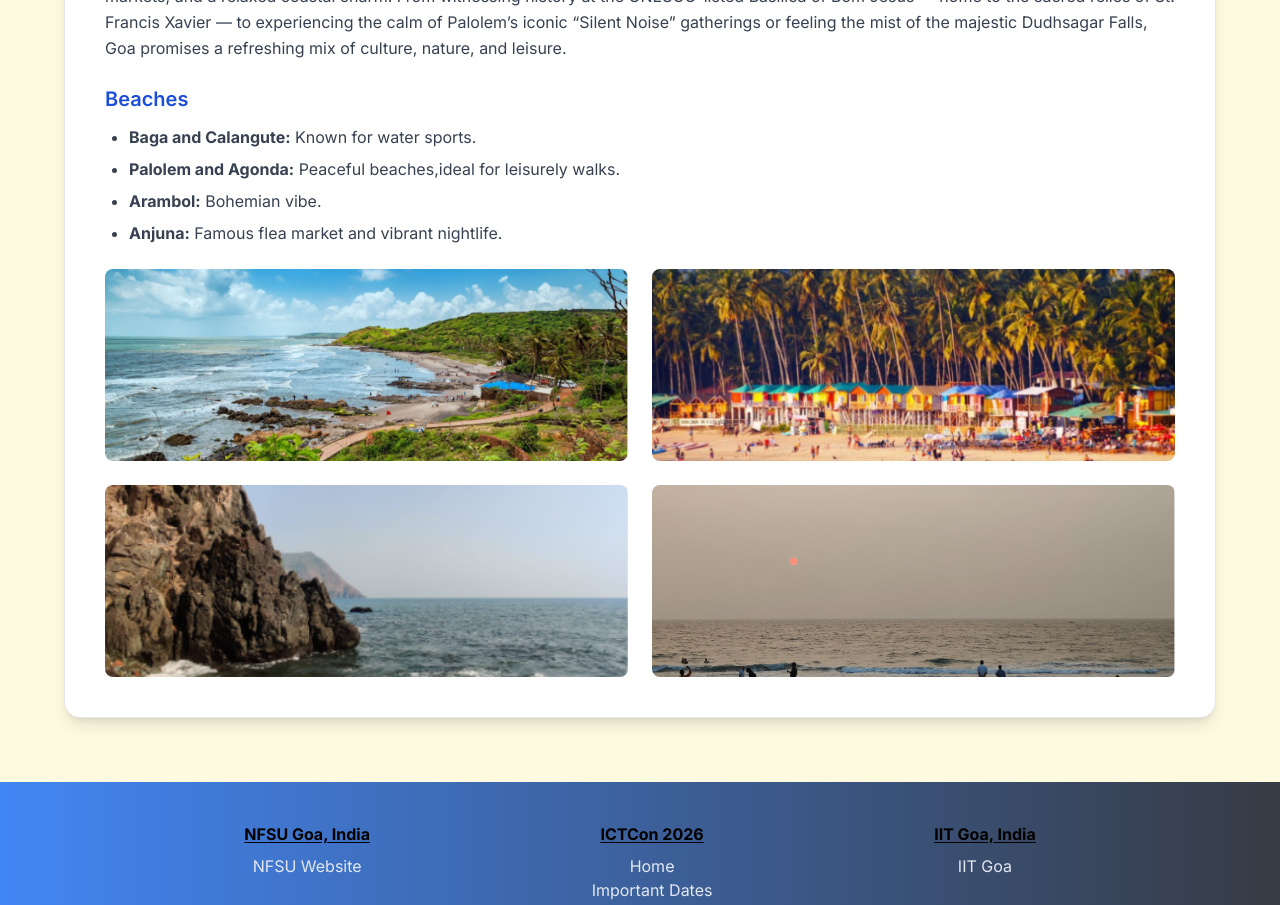
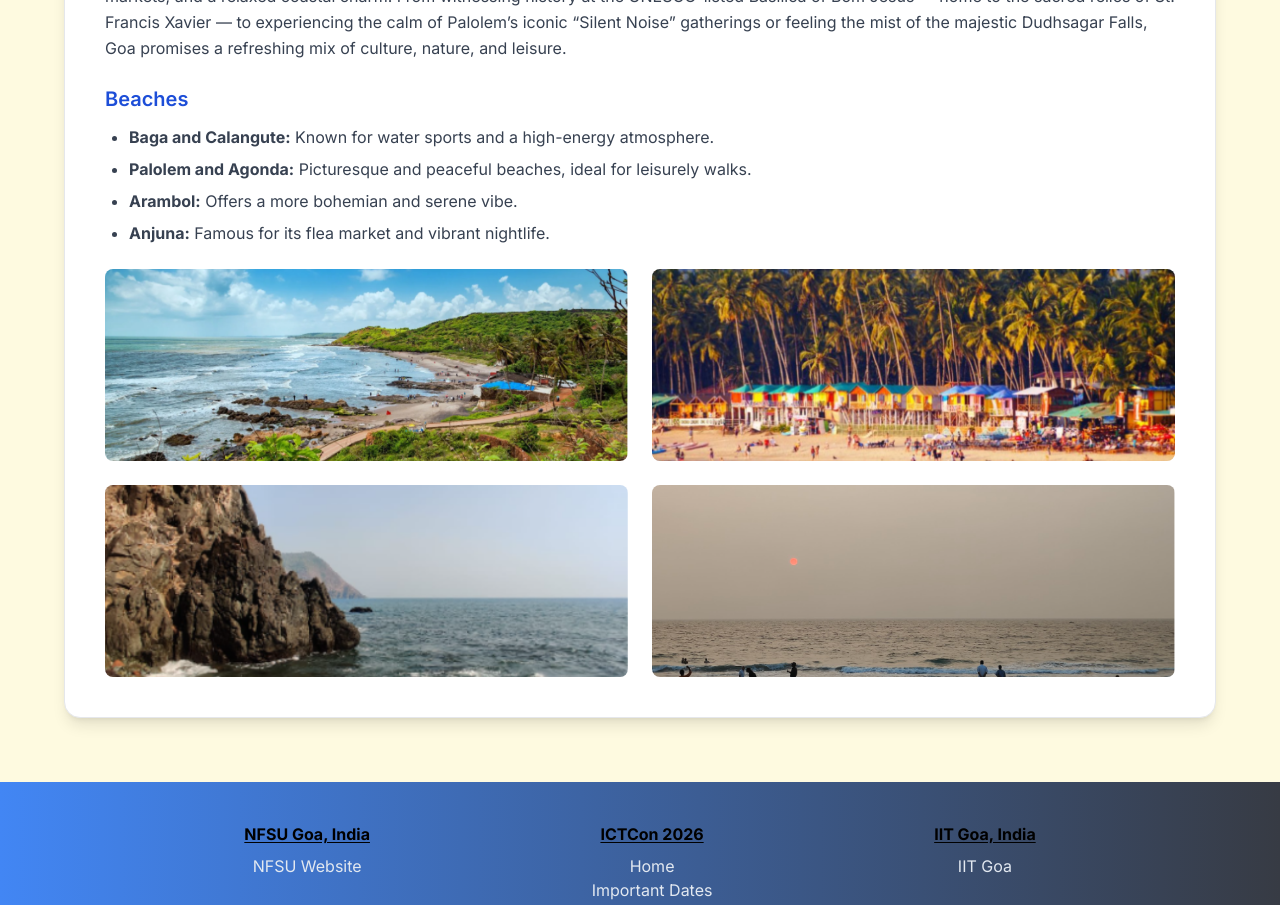
Before and after one commit to ictcon-cit/ictcon_2026, a Next.js app: page /venue in a window 1280 px wide. Shown: the part 2280-3185 px from the top of the page. Built offline with nearby package versions, Linux system fonts and the light colour scheme.

Commit message:
Updated home

```diff
--- a/src/app/venue/page.tsx
+++ b/src/app/venue/page.tsx
@@ -154,10 +154,10 @@ After arriving in Goa, local transport options such as taxis, the hotel's pick-u
               </h3>
 
               <ul className="list-disc pl-6 text-gray-700 space-y-2 mb-6">
-                <li><b>Baga and Calangute:</b> Known for water sports.</li>
-                <li><b>Palolem and Agonda:</b> Peaceful beaches,ideal for leisurely walks.</li>
-                <li><b>Arambol:</b> Bohemian vibe.</li>
-                <li><b>Anjuna:</b> Famous flea market and vibrant nightlife.</li>
+                <li><b>Baga and Calangute:</b> Known for water sports and a high-energy atmosphere.</li>
+                <li><b>Palolem and Agonda:</b> Picturesque and peaceful beaches, ideal for leisurely walks.</li>
+                <li><b>Arambol:</b> Offers a more bohemian and serene vibe.</li>
+                <li><b>Anjuna:</b> Famous for its flea market and vibrant nightlife.</li>
               </ul>
 
              <div className="grid grid-cols-1 md:grid-cols-2 gap-6">
```
